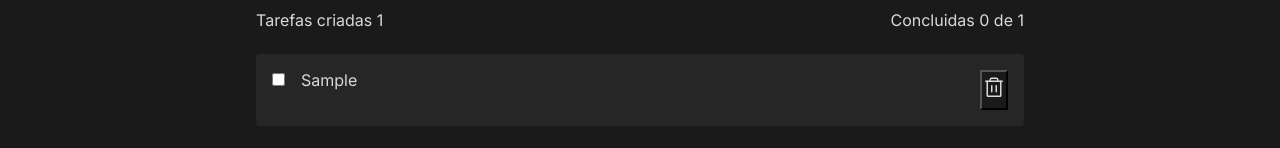
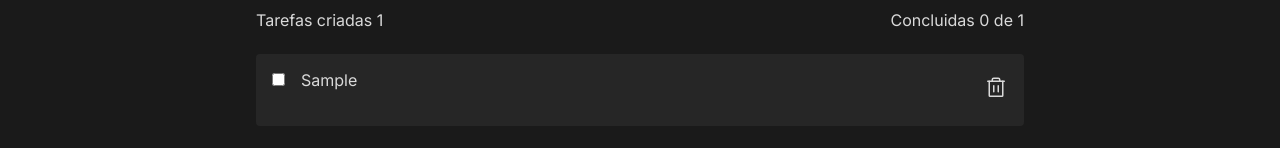
Before and after one commit to alandlan/IgniteReact-Projeto1--Desafio, a React (Vite) app in the folder desafio-ignite-react-1/: page / in a window 1280 px wide. Both pictures are taken after typing "Sample" into the empty fields and a click on the button "Criar". Shown: the part 276-424 px from the top of the page. Built offline with nearby package versions, Linux system fonts and the light colour scheme.

Commit message:
adiciona task feita

```diff
--- a/desafio-ignite-react-1/src/components/Task.module.css
+++ b/desafio-ignite-react-1/src/components/Task.module.css
@@ -17,6 +17,11 @@
     height: 80%;
 }
 
+.buttonRemoveTask{
+    border: none;
+    background: transparent;
+}
+
 .removeTask{
     cursor: pointer;
 }
--- a/desafio-ignite-react-1/src/components/Task.tsx
+++ b/desafio-ignite-react-1/src/components/Task.tsx
@@ -1,6 +1,7 @@
 
 import { Trash } from 'phosphor-react';
 import styles from './Task.module.css'
+import { useState } from 'react';
 
 interface TaskProps {
     content: string;
@@ -9,21 +10,31 @@ interface TaskProps {
 }
 
 export function Task({ content,completed,handleRemoveTask }: TaskProps) {
+    const [isCompleted, setIsCompleted] = useState(completed);
+
     function handleDelete() {
         handleRemoveTask(content);
+    }
+
+    function handleDo() {
+        setIsCompleted(!isCompleted);
     }
 
     return (
         <li className={styles.item}>
             <div>
                 <div className={styles.checkbox}>
-                    <input onChange={() => {}} type="checkbox" checked={completed} />
+                    <input onChange={handleDo} type="checkbox" checked={isCompleted} />
                 </div>
                 <div>
-                    <label>{content}</label>
+                    {isCompleted ?
+                        <label><s>{content}</s></label> :
+                        <label>{content}</label>
+                    }
+
                 </div>
             </div>
-            <button onClick={handleDelete}>
+            <button onClick={handleDelete} className={styles.buttonRemoveTask}>
 
                 <Trash  className={styles.removeTask} size={24} />
             </button>
```
